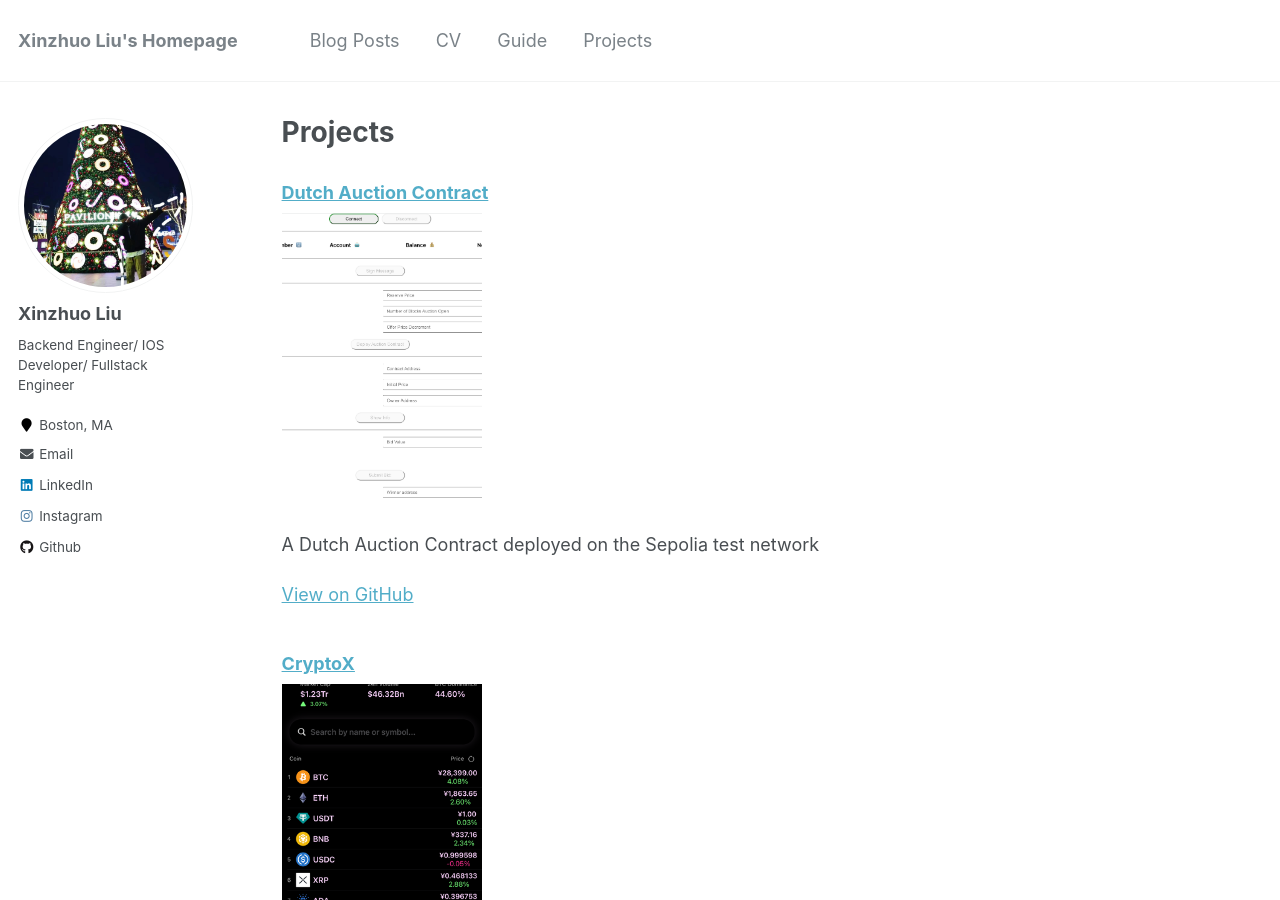
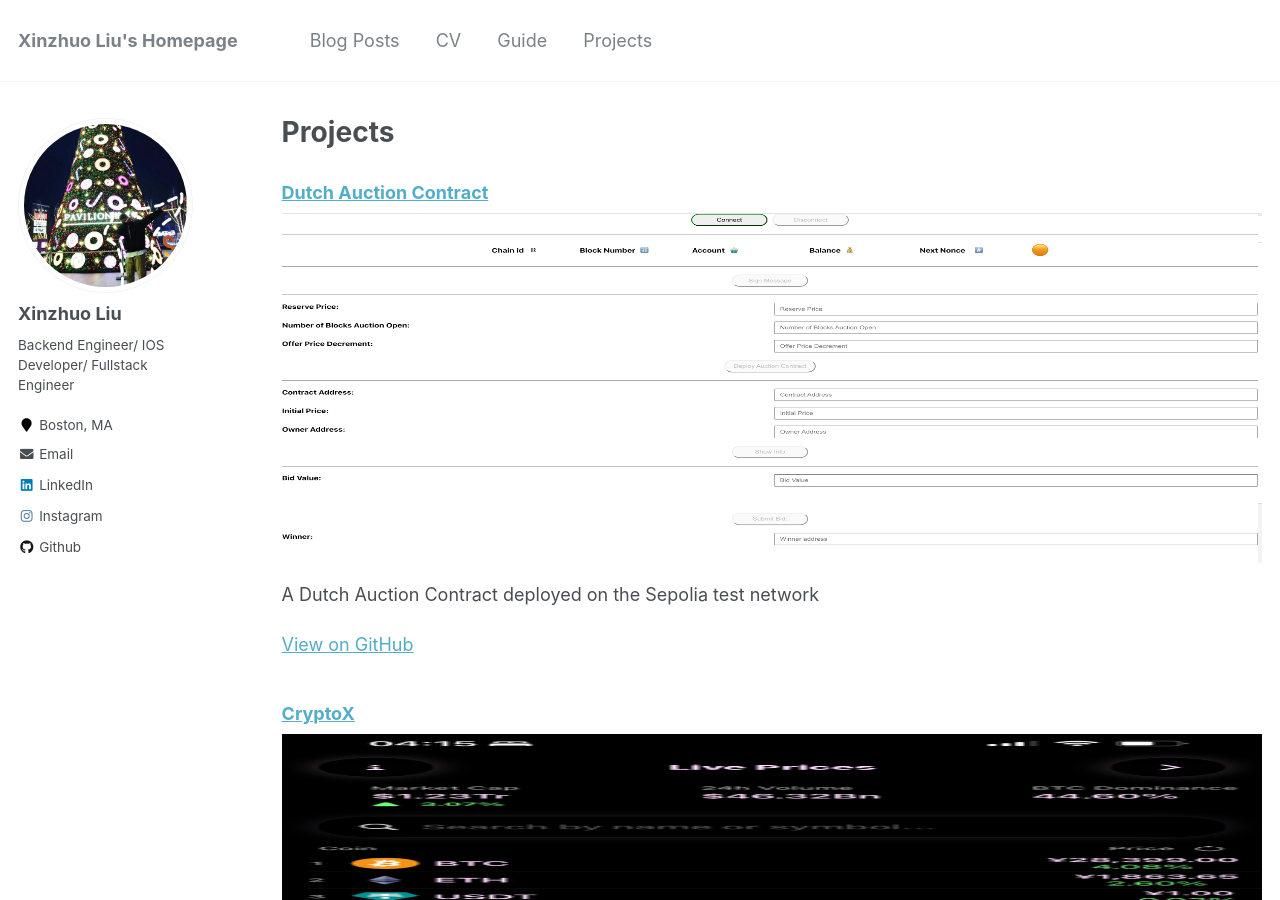
Before and after one commit to Uni-boy/uni-boy.github.io, a Jekyll site: the page built from _pages/projects.html, in a window 1280 px wide and 900 px high. Built offline with Jekyll 4.4.1, drawn with Linux system fonts in a browser that asks for light colours.

```diff
--- a/_pages/projects.html
+++ b/_pages/projects.html
@@ -10,7 +10,7 @@
 {% for project in site.projects %}
 <div class="project">
   <h3><a href="{{ project.url }}">{{ project.title }}</a></h3>
-  <img src="{{ site.baseurl }}{{ project.image }}" alt="{{ project.title }}" style="width: 200px; height: 300px; object-fit: cover;"/>
+  <img src="{{ site.baseurl }}{{ project.image }}" alt="{{ project.title }}" style="width: 100%; height: 350px; object-fit: fill;"/>
   <p>{{ project.description }}</p>
   <p><a href="{{ project.github_url }}" target="_blank">View on GitHub</a></p>
 </div>
```
